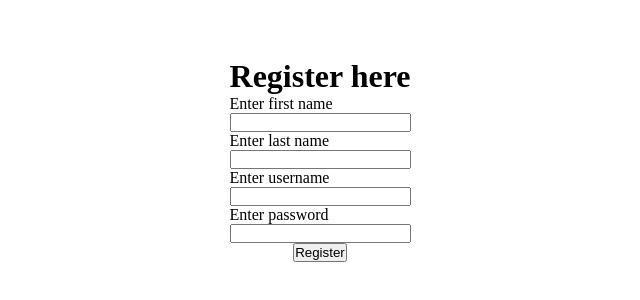
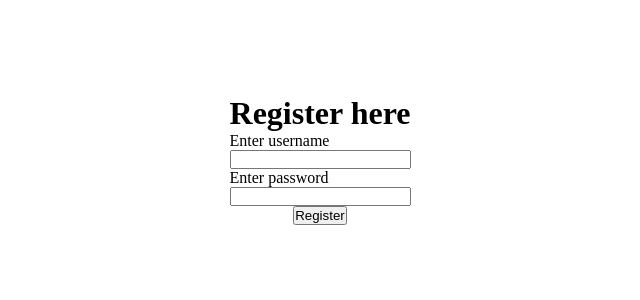
Before and after one commit to CharlieGonzo/Stock-cloud-app, a React (Vite) app in the folder stocks-frontend/: page /Register in a window 1280 px wide. Shown: the part 240-540 px from the top of the page, without its empty margins (320-960 px from the left). Built offline with nearby package versions, Linux system fonts and the light colour scheme.

Commit message:
added working sign-in function

```diff
--- a/stocks-frontend/src/components/Register.jsx
+++ b/stocks-frontend/src/components/Register.jsx
@@ -1,28 +1,60 @@
 import { useState } from "react";
 import "../style/home.css";
+import { json } from "react-router-dom";
 
 const Register = () => {
-  const [firstName, setFirstName] = useState("");
-  const [lastName, setLastName] = useState("");
   const [username, setUsername] = useState("");
   const [password, setPassword] = useState("");
 
+  const signUp = async (e) => {
+    e.preventDefault();
+    console.log("here");
+
+    const payload = {
+      username: username,
+      password: password,
+    };
+    //post with fetch api
+    fetch("/api/Register", {
+      method: "POST",
+      body: JSON.stringify(payload),
+      headers: { "content-type": "application/json" },
+    })
+      .then((response) => response.json())
+      .then((json) => {
+        console.log(json);
+      })
+      .catch((err) => {
+        console.error(err);
+      });
+  };
+
   return (
     <div>
+      <form onSubmit={signUp}>
         <div className="login">
           <h1>Register here</h1>
           <div className="inputs">
-          <label htmlFor="firstName">Enter first name</label>
-          <input type="text" name="first name" id="firstName" />
-          <label htmlFor="lastName">Enter last name</label>
-          <input type="text" name="last name" id="lastName" />
             <label htmlFor="username">Enter username</label>
-          <input type="text" name="username" id="username" />
+            <input
+              type="text"
+              value={username}
+              onChange={(e) => setUsername(e.target.value)}
+              name="username"
+              id="username"
+            />
             <label htmlFor="password">Enter password</label>
-          <input type="text" name="password" id="password" />
+            <input
+              type="password"
+              value={password}
+              onChange={(e) => setPassword(e.target.value)}
+              name="password"
+              id="password"
+            />
           </div>
-        <button>Register</button>
+          <button type="submit">Register</button>
         </div>
+      </form>
     </div>
   );
 };
--- a/stocks-frontend/vite.config.js
+++ b/stocks-frontend/vite.config.js
@@ -7,7 +7,7 @@ export default defineConfig({
   server: {
     proxy: {
       "/api": {
-        target: "http::lcalhost:8080",
+        target: "http://localhost:8080",
         changeOrigin: true,
       },
     },
```
Also changed, not shown: 2 other files (tests, documents, lock files or other folders). Lines whose indentation alone changed are shown as unchanged.
